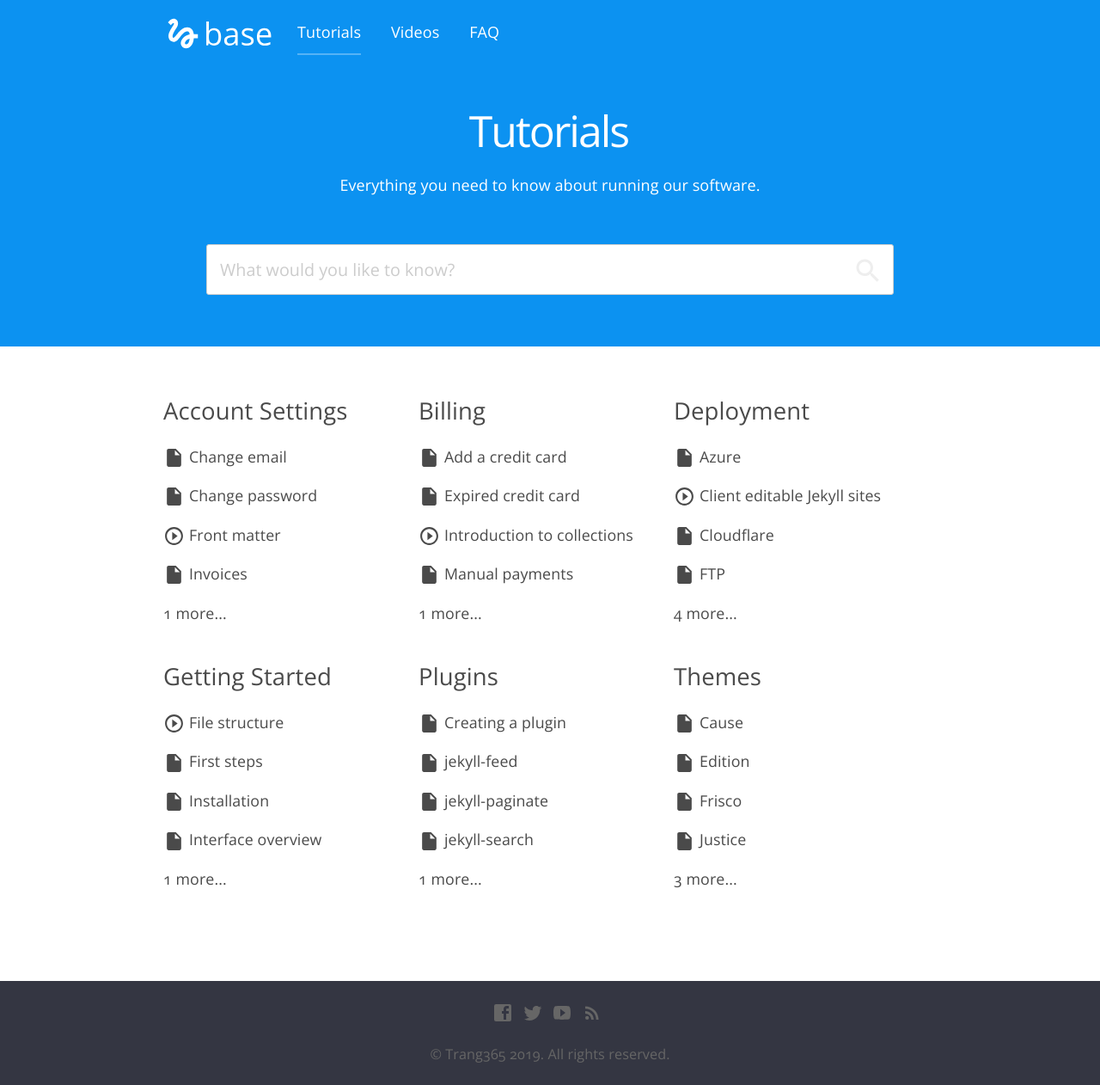
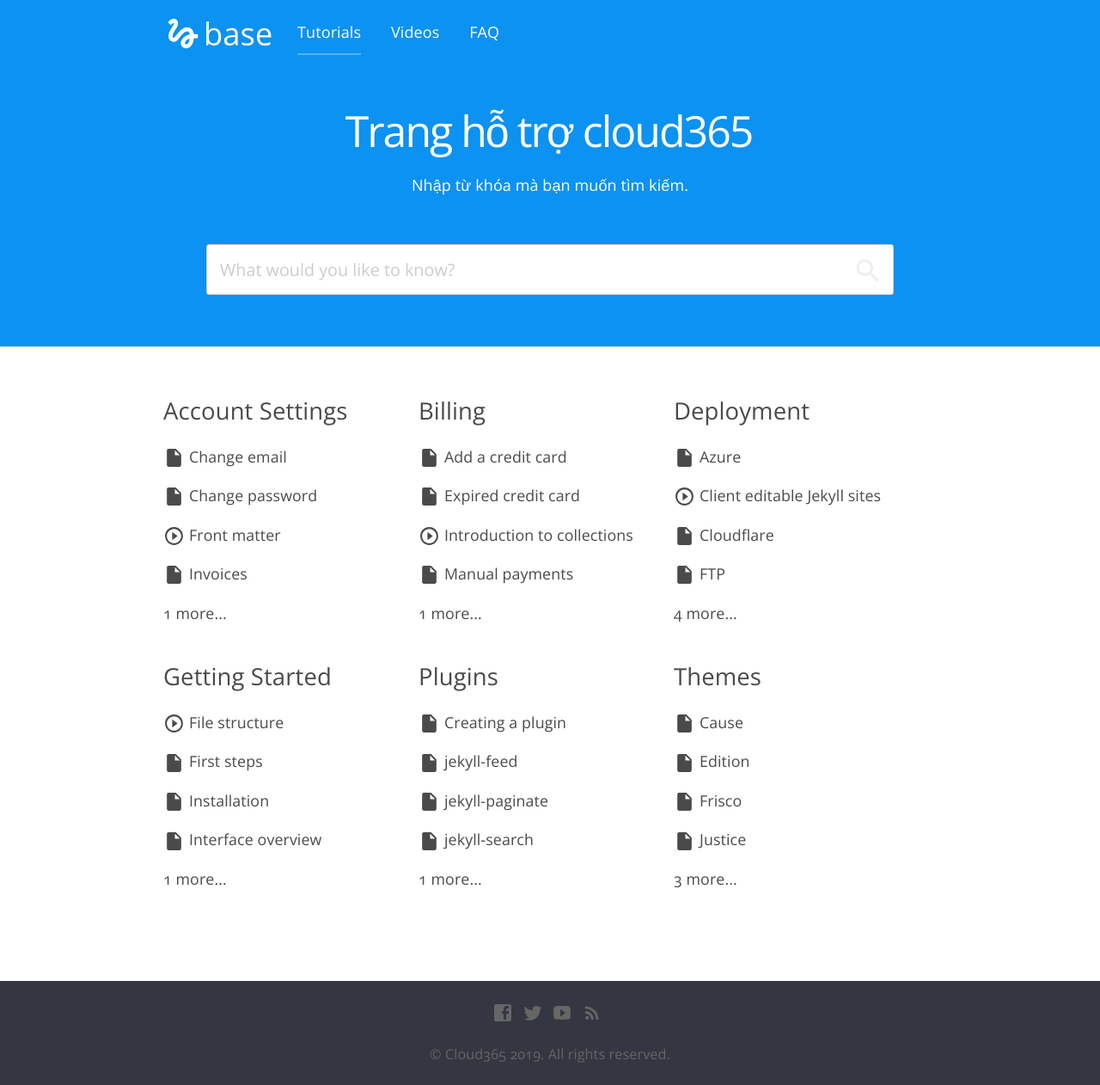
Before and after one commit to CloudCannon/base-jekyll-template, a Jekyll site: the page built from index.html, in a window 1280 px wide. Shown: the whole page at 86% size. Built offline with Jekyll 4.4.1, drawn with Linux system fonts in a browser that asks for light colours; nearby versions of some CDN libraries.

Commit message:
cap nhat huong dan
cap nhat huong dan

```diff
--- a/_config.yml
+++ b/_config.yml
@@ -1,7 +1,7 @@
 # ----
 # Site
 
-title: Trang365
+title: Cloud365
 url: "http://supportcloud365vn.github.io/"
 baseurl:
 google_analytics_key:
@@ -10,13 +10,13 @@
 
 # Values for the jekyll-seo-tag gem (https://github.com/jekyll/jekyll-seo-tag)
 logo: /siteicon.png
-description: Knowledge base template for Jekyll.
+description: Trang hỗ trợ dành cho cloud365.vn.
 author:
   name:
   email:
   twitter: # twitter username without the @ symbol
 social:
-  name: Base Template
+  name: Cloud365.vn
   links:
     - http://supportcloud365vn.github.io/
 
--- a/_layouts/default.html
+++ b/_layouts/default.html
@@ -34,8 +34,8 @@
 					{% include navigation.html %}
 				</section>
 				<section class="hero_search">
-					<h1>Tutorials</h1>
-					<p>Everything you need to know about running our software.</p>
+					<h1>Trang hỗ trợ cloud365</h1>
+					<p>Nhập từ khóa mà bạn muốn tìm kiếm.</p>
 					{% include search.html %}
 				</section>
 			</div>
```
